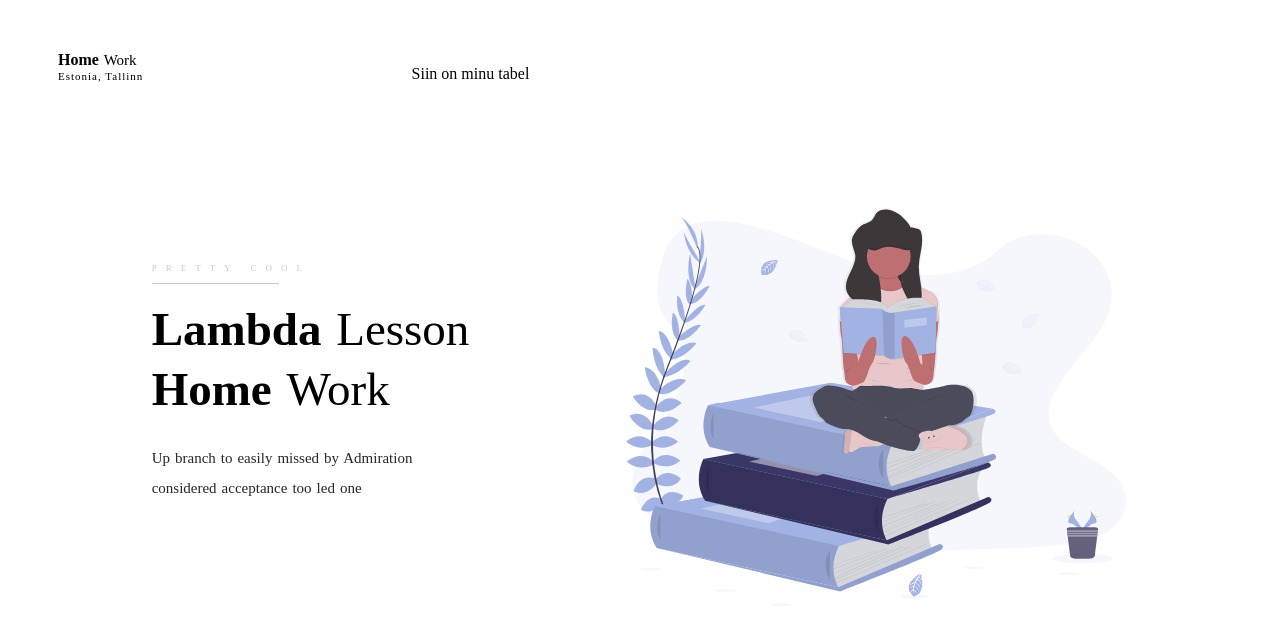
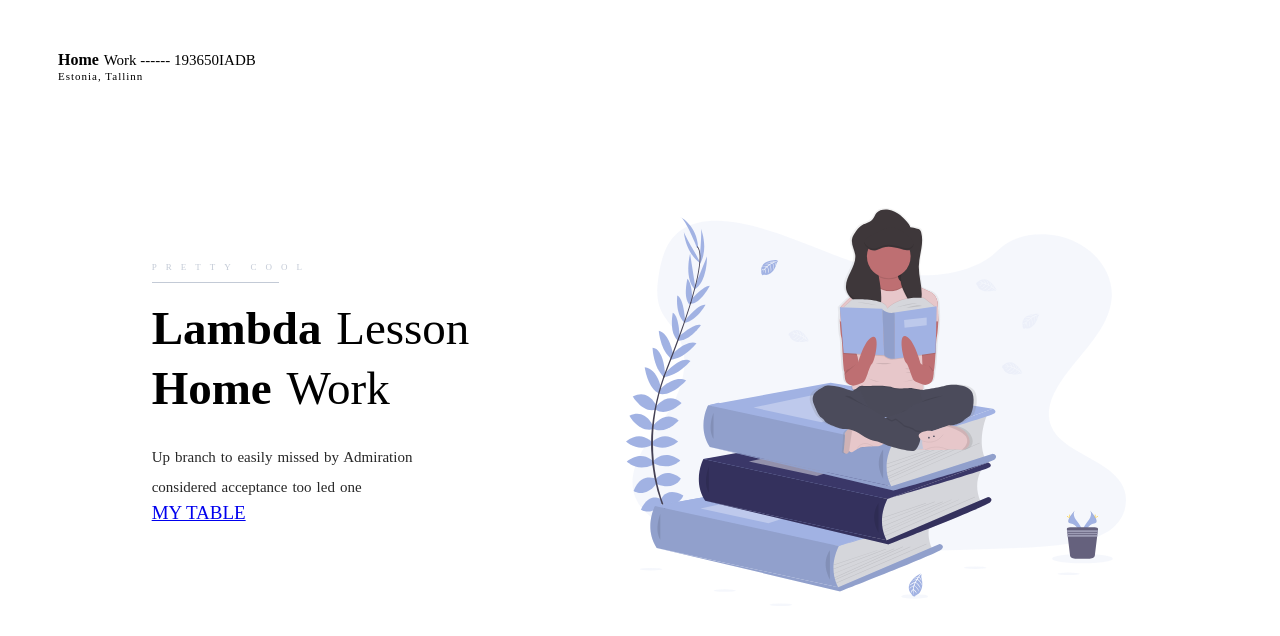
Before and after one commit to srpv-a/lambda, a plain HTML site: page index.html in a window 1280 px wide. Drawn offline with Linux system fonts and the light colour scheme.

Commit message:
Update index.html

```diff
--- a/index.html
+++ b/index.html
@@ -1,4 +1,4 @@
-<link rel="stylesheet" href="lambda/style.css" />
+<link rel="stylesheet" href="style.css" />
 <html>
   <!--Landing section (inside 2 sectioins )-->
   <div class="landing-section">
@@ -9,11 +9,8 @@
         <div class="logo">
           <span class="dot"></span>
           <p class="home">Home</p>
-          <p class="work">Work</p>
+          <p class="work">Work ------ 193650IADB</p>
           <p class="country">Estonia, Tallinn</p>
-        </div>
-        <div class="menu">
-          <p class="my_table">Siin on minu tabel</p>
         </div>
       </div>
       <!-- Big text section (middle section) -->
@@ -34,6 +31,9 @@
           Up branch to easily missed by Admiration<br />considered acceptance
           too led one
         </p>
+        <a class="href_btn" href="table.html">
+          <div class="btn">MY TABLE</div>
+        </a>
       </div>
     </div>
     <!-- Rigth section with picture-->
```
